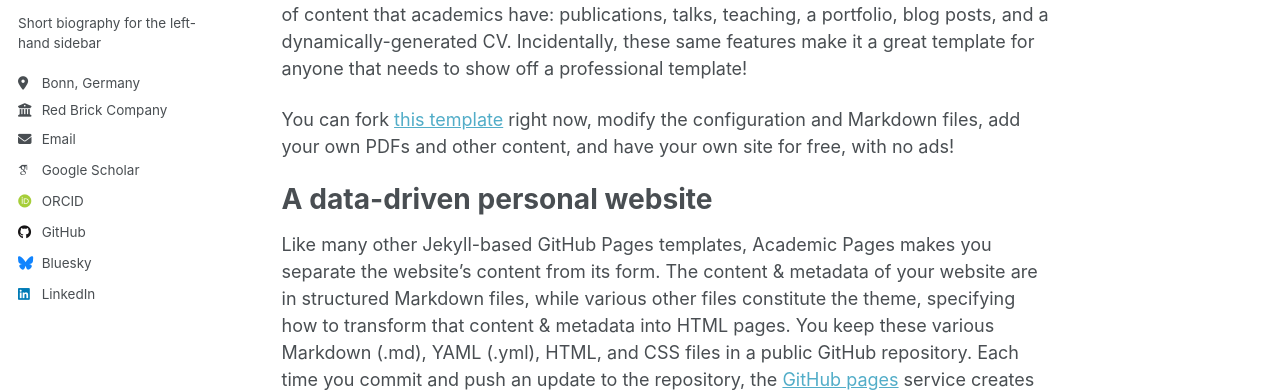
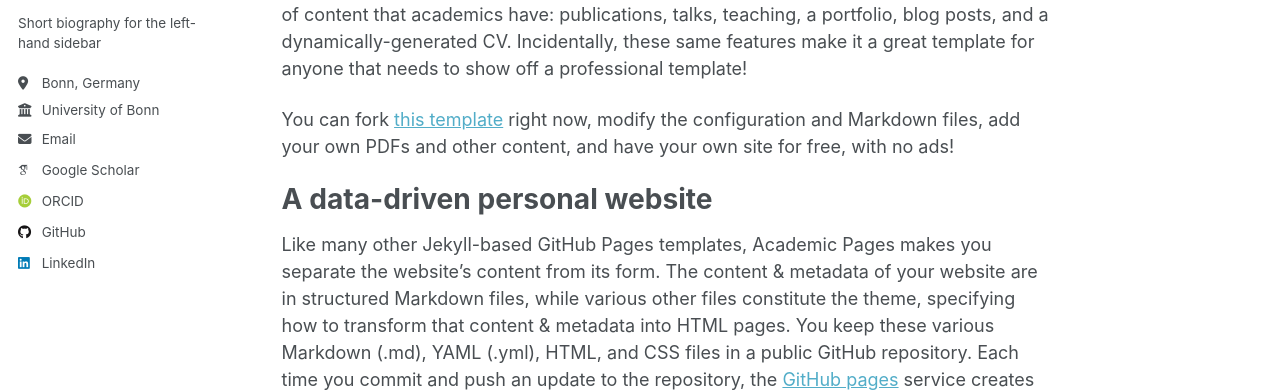
Before and after one commit to jjustiniano2/jjustiniano2.github.io, a Jekyll site: the page built from _pages/about.md, in a window 1280 px wide. Shown: the part 303-695 px from the top of the page. Built offline with Jekyll 4.4.1, drawn with Linux system fonts in a browser that asks for light colours; some web fonts are replaced; a script that is not in the unit is left out.

Commit message:
Update _config.yml

```diff
--- a/_config.yml
+++ b/_config.yml
@@ -13,10 +13,10 @@ title                    : "Your Name / Site Title"
 title_separator          : "-"
 name                     : &name "Jorge Justiniano"
 description              : &description "Your Name's academic portfolio"   # Update this with a general description of your site, this is the default if not overridden by a page
-url                      : https://academicpages.github.io # The base hostname & protocol for your site e.g. "https://[your GitHub username].github.io",
+url                      : https://jjustiniano2.github.io # The base hostname & protocol for your site e.g. "https://[your GitHub username].github.io",
                                                            # or if you already have some other page hosted on Github then use "https://[your GitHub username].github.io/[Your Repo Name]"
 baseurl                  : "" # the subpath of your site, e.g. "/blog"
-repository               : "academicpages/academicpages.github.io"
+repository               : "jjustiniano2.github.io/"
 
 # Site Author - The following control what appear as part of the author content on the side bar.
 #               If a field is blank the icon and link will not appear, otherwise it will be shown.
@@ -28,7 +28,7 @@ author:
   pronouns         : # example: "she/her"
   bio              : "Short biography for the left-hand sidebar"
   location         : "Bonn, Germany"
-  employer         : "Red Brick Company"
+  employer         : "University of Bonn"
   uri              : # URL
   email            : "justiniano.jorge@outlook.com"
 
@@ -38,7 +38,7 @@ author:
   googlescholar    : "https://scholar.google.com/citations?hl=en&user=OUpe66UAAAAJ"
   inspire-hep      : # URL
   impactstory      : # URL
-  orcid            : "http://orcid.org/yourorcidurl"
+  orcid            : "https://orcid.org/0009-0002-3462-5626"
   semantic         : # URL
   pubmed           : #"https://www.ncbi.nlm.nih.gov/pubmed/?term=john+snow"
   researchgate     : # URL
@@ -54,7 +54,7 @@ author:
 
   # Social media
   artstation       : # Username
-  bluesky          : "bsky.app" # Replace this with you Bluesky username
+  bluesky          : #"bsky.app" # Replace this with you Bluesky username
   facebook         : # Username
   flickr           : # Username
   foursquare       : # Username
```
